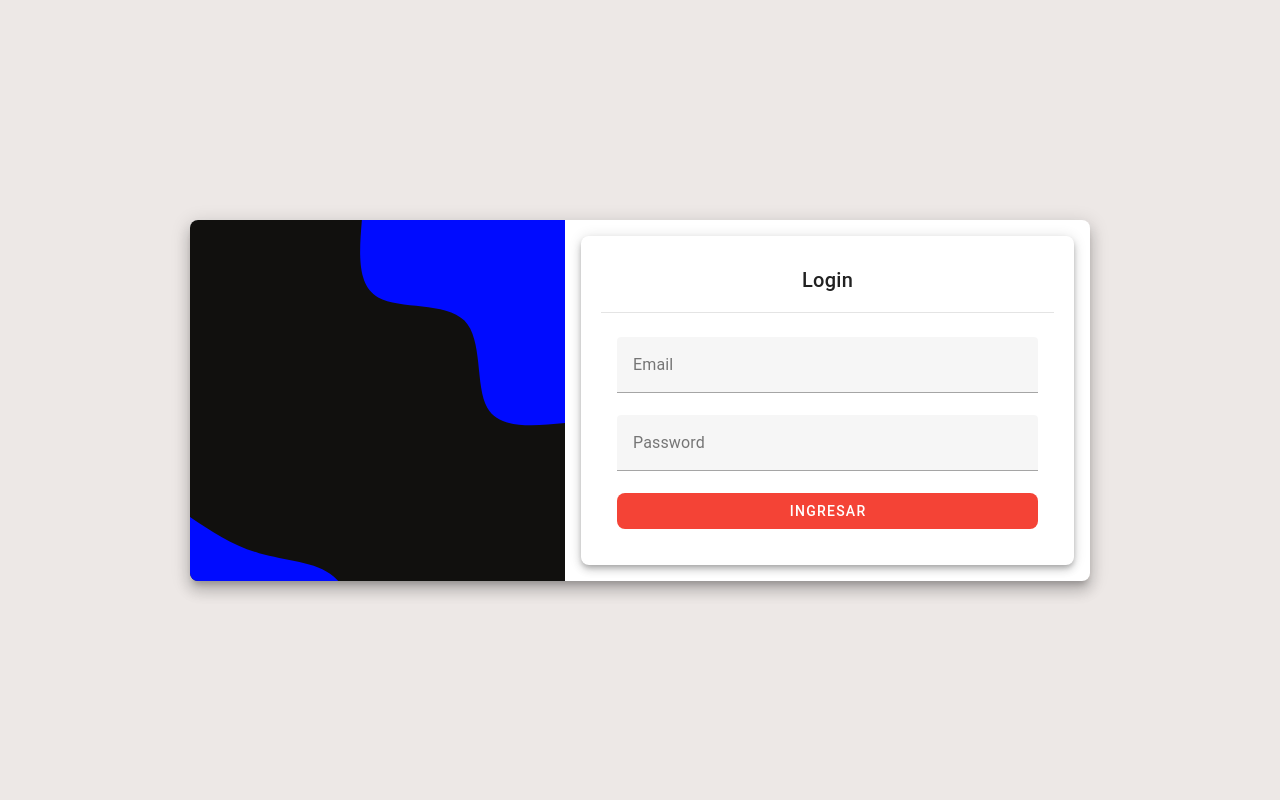
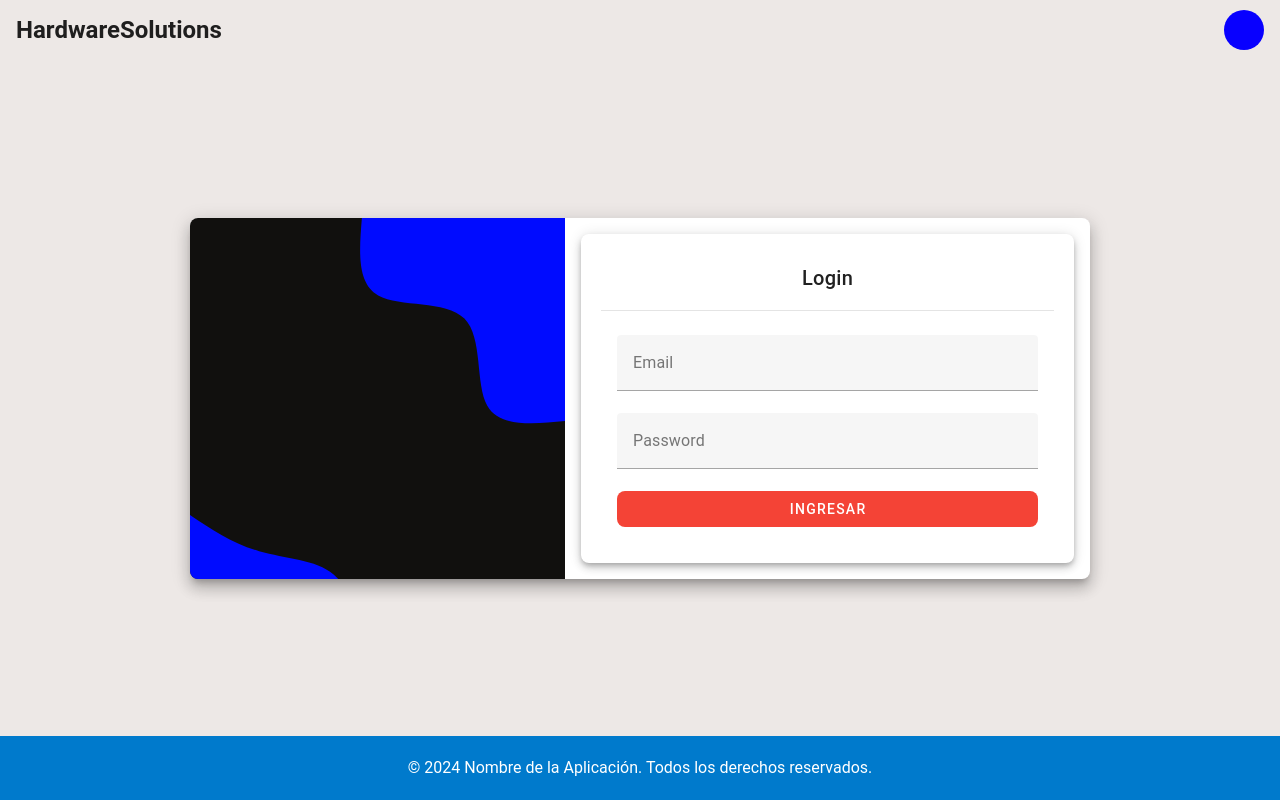
Before and after one commit to CharlyMx32/proyectoIntegradora, a Vue app: page /login in a window 1280 px wide. Built offline with nearby package versions, Linux system fonts and the light colour scheme.

Commit message:
global registro y login

```diff
--- a/src/GlobalHome.vue
+++ b/src/GlobalHome.vue
@@ -2,46 +2,13 @@
   <v-app id="inspire" :class="{ 'dark-theme': isDarkMode }">
     <!-- Encabezado -->
     <header>
-      <v-container class="py-0 fill-height" fluid>
-        <v-row align="center" no-gutters>
-          <!-- Título a la izquierda -->
-          <v-col>
-            <div class="navbar-title">HardwareSolutions</div>
-          </v-col>
-          <!-- Espacio a la derecha con el ícono de bolita rojiza -->
-          <v-col cols="auto" class="d-flex justify-end">
-            <v-menu offset-y>
-              <template #activator="{ props }">
-                <v-avatar
-                  v-bind="props"
-                  class="red-ball"
-                  size="40"
-                  @mouseenter="animateBall"
-                  @mouseleave="resetBall"
-                >
-                  <v-icon>mdi-menu</v-icon>
-                </v-avatar>
-              </template>
-              <v-list>
-                <v-list-item @click="handleButtonClick(0)">
-                  <v-list-item-title>Login</v-list-item-title>
-                </v-list-item>
-                <v-list-item @click="handleButtonClick(1)">
-                  <v-list-item-title>Registrarme</v-list-item-title>
-                </v-list-item>
-              </v-list>
-            </v-menu>
-          </v-col>
-        </v-row>
-      </v-container>
+      <HeaderComponent :title="'HardwareSolutions'" :menuItems="menuItems" />
     </header>
 
-    <!-- Contenido principal -->
     <main>
       <v-main :class="{ 'transition-effect': isTransitioning }">
         <v-container class="main-container">
           <v-row align="center">
-            <!-- Columna izquierda para el eslogan con efecto de paralaje -->
             <v-col cols="12" md="6" class="slogan-col">
               <div class="slogan-container">
                 <h1 class="slogan-text">
@@ -77,69 +44,163 @@
 
     <!-- Pie de página -->
     <footer>
-      <v-footer app class="footer">
-        <v-container fluid>
-          <v-row>
-            <v-col class="text-center">
-              <p>© 2024 Hardware Solutions. Todos los derechos reservados.</p>
-            </v-col>
-          </v-row>
-        </v-container>
-      </v-footer>
+      <div class="container">
+        <v-row align="center" justify="start">
+          <v-col cols="12" md="8" class="text-center">
+            <br />
+            <v-row
+              style="position: absolute; top: 870px; left: 40px; color: aliceblue"
+              class="social-icons"
+            >
+              <v-btn
+                icon
+                class="mx-2"
+                href="https://www.facebook.com/profile.php?id=100054380206513"
+                target="_blank"
+              >
+                <font-awesome-icon :icon="['fab', 'facebook']" />
+                <v-img class="icon" :src="logo" contain></v-img>
+              </v-btn>
+              <v-btn icon class="mx-2" href="https://whatsapp.com" target="_blank">
+                <v-icon size="30" class="white--text">mi-whatsapp></v-icon>
+              </v-btn>
+              <v-btn icon class="mx-2" href="https://instagram.com" target="_blank">
+                <v-icon size="30" class="white--text">mdi-instagram</v-icon>
+              </v-btn>
+            </v-row>
+
+            <h5 class="my-4 white--text">
+              <h3
+                style="
+                  position: absolute;
+                  top: 495px;
+                  left: 100px;
+                  color: #ffad00;
+                  font-size: 90.0606px;
+                "
+              >
+                Hardware
+                <br />Solutions
+              </h3>
+              <!---MAPA-->
+              <iframe
+                src="https://www.google.com/maps/embed?pb=!1m18!1m12!1m3!1d3600.655566511074!2d-103.41784522489935!3d25.51653121869297!2m3!1f0!2f0!3f0!3m2!1i1024!2i768!4f13.1!3m3!1m2!1s0x868fdb87c9af3bab%3A0x48699817edaff153!2sLa%20Fuente!5e0!3m2!1ses-419!2smx!4v1722614399479!5m2!1ses-419!2smx"
+                width="600"
+                height="240"
+                style="border: 0; position: absolute; top: 495px; right: 80px"
+                loading="lazy"
+                referrerpolicy="no-referrer-when-downgrade"
+              ></iframe>
+
+              <v-divider
+                class="border-opacity-200"
+                color="#E8EAF6"
+                style="
+                  width: 150vw;
+                  display: block;
+                  margin: 0 auto;
+                  position: relative;
+                  left: 50%;
+                  transform: translateX(-50%);
+                "
+              ></v-divider>
+
+              <v-btn
+                style="position: absolute; top: 850px; left: 400px; color: #ffad00"
+                class="transparent-btn"
+              >
+                Inicio
+              </v-btn>
+
+              <v-btn
+                style="position: absolute; top: 850px; left: 640px; color: #ffad00"
+                class="transparent-btn"
+                >Login</v-btn
+              >
+
+              <v-btn
+                style="position: absolute; top: 850px; left: 800px; color: #ffad00"
+                class="transparent-btn"
+                >Iniciar Secion</v-btn
+              >
+              <h3 style="position: absolute; top: 950px; left: 40px; color: aliceblue">
+                Telefono:8715265042
+              </h3>
+              <br />
+              <br />
+              <h3 style="position: absolute; top: 970px; left: 40px; color: aliceblue">
+                MundoElectronicoTRC@gmail.com
+              </h3>
+              <br />
+              <v-row style="position: absolute; top: 850px; left: 1020px; color: #ffad00">
+                <v-col cols="auto">
+                  <h3 style="color: #ffad00">Desarrolladores</h3>
+                </v-col>
+              </v-row>
+              <v-row
+                style="
+                  position: absolute;
+                  top: 850px;
+                  left: 1020px;
+                  color: #ffad00;
+                  font-size: 14px;
+                "
+              >
+                <v-col cols="auto">
+                  <h3 style="color: aliceblue">Carlos Centeno</h3>
+                </v-col>
+              </v-row>
+              <v-row style="position: absolute; top: 869px; left: 1020px; color: #ffad00">
+                <v-col cols="auto">
+                  <h3 style="color: aliceblue">Diana Ochoa</h3>
+                </v-col>
+              </v-row>
+              <v-row style="position: absolute; top: 889px; left: 1020px; color: #ffad00">
+                <v-col cols="auto">
+                  <h3 style="color: aliceblue">Marbella Perez</h3>
+                </v-col>
+              </v-row>
+              <v-row style="position: absolute; top: 910px; left: 1020px; color: #ffad00">
+                <v-col cols="auto">
+                  <h3 style="color: aliceblue">Edwin Lopez</h3>
+                </v-col>
+              </v-row>
+            </h5>
+            <v-row style="position: absolute; top: 850px; left: 1290px; color: #ffad00">
+              <v-col cols="auto">
+                <h4 style="color: #ffad00">Direccion</h4>
+              </v-col>
+            </v-row>
+            <v-row style="position: absolute; top: 850px; left: 1200px; color: #ffad00">
+              <v-col cols="auto">
+                <h4 style="color: aliceblue">
+                  Calle dia de la fuente No.1463 6 campestre la rosita , Torreón, Mexico
+                </h4>
+              </v-col>
+            </v-row>
+          </v-col>
+        </v-row>
+      </div>
     </footer>
   </v-app>
 </template>
 
 <script setup>
-import { ref, onMounted } from 'vue'
-import { useRouter } from 'vue-router'
-import anime from 'animejs'
+import { ref } from 'vue'
+import HeaderComponent from './components/Generales/navBlancoo.vue'
 
 // Estado y referencia a las rutas
 const isDarkMode = ref(false) // Estado para el tema oscuro
 const isTransitioning = ref(false) // Estado para controlar la animación
-const router = useRouter()
 
 // Manejo de clic en los botones de navegación
-const handleButtonClick = (index) => {
-  if (index === 0) {
-    router.push('/Login')
-  } else if (index === 1) {
-    router.push('/register')
-  }
-}
-
-// Animación de la bolita
-const animateBall = () => {
-  anime({
-    targets: '.red-ball',
-    scale: [
-      { value: 0.001, duration: 100 }, // Se reduce más
-      { value: 1.5, duration: 100 }, // Se agranda más
-      { value: 0.005, duration: 100 }, // Se reduce un poco
-      { value: 1, duration: 100 } // Vuelve al tamaño original
-    ],
-    easing: 'easeInOutSine',
-    loop: false
-  })
-}
-
-const resetBall = () => {
-  // Puedes añadir aquí cualquier animación que desees al salir del hover
-}
-
-// Ejecutar animación al montar el componente
-onMounted(() => {
-  // Aquí puedes añadir cualquier animación al montar el componente si es necesario
-})
+const menuItems = [
+  { name: 'Login', route: '/Login' },
+  { name: 'Registrarme', route: '/register' }
+]
 </script>
 
 <style scoped>
-:root {
-  --circle-top-right-out: polygon(50% 50%, 100% 0, 100% 100%, 0 100%, 0 0);
-  --circle-bottom-right-in: polygon(50% 50%, 100% 100%, 0 100%, 0 0, 100% 0);
-}
-
 @keyframes in-circle-swoop {
   from {
     clip-path: var(--circle-top-right-out);
@@ -152,38 +213,48 @@ onMounted(() => {
 #inspire {
   position: relative;
   overflow: hidden;
-  font-family: 'Roboto', sans-serif; /* Fuente global */
+  font-family: 'Roboto', sans-serif;
   display: flex;
   flex-direction: column;
-  min-height: 100vh; /* Asegura que el contenido llene la altura completa de la ventana */
+  min-height: 100vh; /* Asegura que el contenedor ocupe toda la altura de la ventana */
 }
 
-/* Estilos para la barra de navegación */
-.navbar {
-  box-shadow: none !important; /* Asegura que no haya sombra */
-  background-color: transparent !important; /* Asegura que el fondo sea transparente */
-  border-bottom: none !important; /* Elimina el borde inferior */
-  border-top: none !important; /* Elimina el borde superior si es necesario */
+.main-container {
+  padding: 20px; /* Ajusta según sea necesario */
+  flex: 1;
 }
 
-/* Estilos para el título de la barra de navegación */
-.navbar-title {
-  font-family: 'Roboto', sans-serif;
-  font-size: 24px;
-  font-weight: bold;
-  color: var(--v-text-base); /* Color del texto dependiendo del tema */
+/* Asegúrate de que los estilos globales no afecten el espacio superior */
+html,
+body {
+  margin: 0;
+  padding: 0;
+}
+
+main {
+  flex: 1; /* Permite que el contenido principal crezca para llenar el espacio disponible */
 }
 
 header {
-  margin-top: 20px;
+  margin-top: 15px;
+}
+
+footer {
+  display: flex;
+  justify-content: center;
+  align-items: center;
+  background-color: #11100e;
+  padding: 20px;
+  flex-shrink: 0; /* Evita que el footer se reduzca en tamaño */
 }
 
 .v-main {
   background-color: var(--v-background-base); /* Aplicar color de fondo del tema aquí */
 }
 
+/* Estilo del contenido principal */
 .main-container {
-  padding: 20px; /* Padding agregado al contenido principal */
+  padding: 20px;
   flex: 1; /* Permite que el contenedor principal crezca */
 }
 
@@ -200,17 +271,6 @@ header {
   align-items: center;
   justify-content: center;
   transition: transform 0.3s ease; /* Mantener transición suave si se usa también con anime.js */
-}
-
-/* Estilos para el pie de página */
-.footer {
-  background-color: var(--v-footer-background); /* Color de fondo del pie de página */
-  color: var(--v-footer-text); /* Color del texto del pie de página */
-  padding: 10px 0;
-}
-
-.main-container {
-  padding: 20px;
 }
 
 .slogan-col {
@@ -277,4 +337,32 @@ header {
   background-color: rgb(8, 0, 255); /* Color de la línea */
   z-index: -1; /* Asegura que la línea esté detrás del texto */
 }
+
+/* Pie de pagina */
+
+footer {
+  display: flex;
+  justify-content: center;
+  align-items: center;
+  height: 100vh;
+  background-color: #11100e;
+  padding: 20px;
+}
+
+.text {
+  color: #fff;
+  font-family: sans-serif;
+  text-align: center;
+  font-size: 30.0606px;
+  font-family: 'Calibri', sans-serif;
+}
+.white-text {
+  color: #000000;
+}
+.transparent-btn {
+  background-color: transparent;
+  color: currentColor; /* O puedes especificar un color aquí */
+  box-shadow: none; /* Elimina cualquier sombra que pueda tener el botón */
+  border: none; /* Elimina cualquier borde */
+}
 </style>
--- a/src/components/Generales/navBlancoo.vue
+++ b/src/components/Generales/navBlancoo.vue
@@ -1,83 +1,93 @@
+<!-- HeaderComponent.vue -->
 <template>
-  <header>
   <v-container class="py-0 fill-height" fluid>
-      <v-row align="center" no-gutters>
+    <v-row align="center" no-gutters class="navbar">
       <!-- Título a la izquierda -->
       <v-col>
-          <div class="navbar-title">HardwareSolutions</div>
+        <div class="navbar-title">{{ title }}</div>
       </v-col>
-        <!-- Espacio a la derecha con el ícono de bolita rojiza -->
+      <!-- Espacio a la derecha con el ícono de bolita rojiza y texto alternativo -->
       <v-col cols="auto" class="d-flex justify-end">
-          <v-menu offset-y>
-            <template #activator="{ props }">
-              <v-avatar
-                v-bind="props"
-                class="red-ball"
-                size="40"
-                @mouseenter="animateBall"
-                @mouseleave="resetBall"
-              >
+        <div class="d-flex align-center">
+          <v-avatar class="red-ball" size="40" @click="toggleText">
             <v-icon>mdi-menu</v-icon>
           </v-avatar>
-            </template>
-            <v-list>
-              <v-list-item
+          <ul class="text-list">
+            <li
               v-for="(item, index) in menuItems"
               :key="index"
-                @click="handleButtonClick(item.route)"
+              :class="{ hidden: !showText }"
+              @click="handleMenuItemClick(item)"
             >
-                <v-list-item-title>{{ item.text }}</v-list-item-title>
-              </v-list-item>
-            </v-list>
-          </v-menu>
+              {{ item.name }}
+            </li>
+          </ul>
+        </div>
       </v-col>
     </v-row>
   </v-container>
-  </header>
 </template>
 
 <script setup>
-import { defineProps } from 'vue'
+import { ref } from 'vue'
 import { useRouter } from 'vue-router'
 import anime from 'animejs'
 
-// Props del componente
+// Props para el componente
 const props = defineProps({
+  title: {
+    type: String,
+    default: 'Default Title'
+  },
   menuItems: {
     type: Array,
     default: () => []
   }
 })
 
+// Estado para mostrar/ocultar el texto
+const showText = ref(false)
+
+// Router para redireccionar
 const router = useRouter()
 
-// Manejo de clic en los botones de navegación
-const handleButtonClick = (route) => {
-  router.push(route)
+// Alternar la visibilidad del texto
+const toggleText = () => {
+  showText.value = !showText.value
+  animateBall()
 }
 
-// Animación de la bolita
+// Manejo de clic en los ítems del menú
+const handleMenuItemClick = (item) => {
+  if (item.route) {
+    router.push(item.route)
+  }
+  showText.value = false // Ocultar texto después de hacer clic
+}
+
+// Animación de la bolita (opcional)
 const animateBall = () => {
   anime({
     targets: '.red-ball',
     scale: [
-      { value: 0.001, duration: 100 }, // Se reduce más
-      { value: 1.5, duration: 100 }, // Se agranda más
-      { value: 0.005, duration: 100 }, // Se reduce un poco
-      { value: 1, duration: 100 } // Vuelve al tamaño original
+      { value: 0.001, duration: 100 },
+      { value: 1.5, duration: 100 },
+      { value: 0.005, duration: 100 },
+      { value: 1, duration: 100 }
     ],
     easing: 'easeInOutSine',
     loop: false
   })
 }
-
-const resetBall = () => {
-  // Puedes añadir aquí cualquier animación que desees al salir del hover
-}
 </script>
 
 <style scoped>
-/* Estilos para la barra de navegación */
+.navbar {
+  padding-top: 10px;
+  padding-bottom: 10px;
+  border-bottom: 1px solid var(--v-divider); /* Línea divisoria */
+}
+
 .navbar-title {
   font-family: 'Roboto', sans-serif;
   font-size: 24px;
@@ -88,10 +98,34 @@ const resetBall = () => {
 /* Estilos para la bolita roja */
 .red-ball {
   background-color: rgb(8, 0, 255);
-  border-radius: 50%; /* Forma circular */
+  border-radius: 50%;
   display: flex;
   align-items: center;
   justify-content: center;
-  transition: transform 0.3s ease; /* Mantener transición suave si se usa también con anime.js */
+  cursor: pointer;
+  transition: transform 0.3s ease;
+}
+
+/* Estilos para la lista de texto */
+.text-list {
+  list-style: none;
+  margin: 0;
+  padding: 0;
+  display: flex;
+  align-items: center;
+  transition: opacity 0.3s ease;
+}
+
+.text-list li {
+  margin-left: 10px;
+  padding: 10px;
+  cursor: pointer;
+  color: var(--v-text-base);
+  transition: opacity 0.3s ease;
+}
+
+/* Clase para ocultar el texto */
+.hidden {
+  display: none;
 }
 </style>
--- a/src/views/Admin/DashBoardAdmin.vue
+++ b/src/views/Admin/DashBoardAdmin.vue
@@ -46,7 +46,7 @@ const showWelcome = ref(true)
 
 setTimeout(() => {
   showWelcome.value = false
-}, 3000) // Duración de la animación en milisegundos
+}, 1500) // Duración de la animación en milisegundos
 
 const userName = ref(userStore.name)
 </script>
--- a/src/views/LoginFrom.vue
+++ b/src/views/LoginFrom.vue
@@ -1,5 +1,12 @@
 <template>
   <v-app>
+    <!-- Encabezado -->
+    <header>
+      <HeaderComponent :title="'HardwareSolutions'" :menuItems="menuItems" />
+    </header>
+
+    <!-- Contenido principal -->
+    <v-main>
       <v-container
         class="fill-height d-flex align-center justify-center gradient-background pa-0"
         fluid
@@ -22,24 +29,30 @@
                 <v-divider class="my-2"></v-divider>
                 <v-card-text>
                   <v-form @submit.prevent="login">
-                  <v-text-field v-model="email" label="Email" required></v-text-field>
+                    <v-text-field
+                      v-model="email"
+                      label="Email"
+                      required
+                      :rules="[emailRules]"
+                    ></v-text-field>
                     <v-text-field
                       v-model="password"
                       label="Password"
                       type="password"
                       required
+                      :rules="[passwordRules]"
                     ></v-text-field>
                     <v-btn type="submit" color="red darken-2" dark block>Ingresar</v-btn>
                   </v-form>
                   <!-- Mensaje de error -->
                   <v-snackbar
-                  v-if="authStore.errorMessage"
+                    v-if="showErrorSnackbar"
                     v-model="showErrorSnackbar"
                     color="error"
                     timeout="3000"
                     @input="clearErrorMessage"
                   >
-                  {{ authStore.errorMessage }}
+                    {{ errorMessage }}
                   </v-snackbar>
                 </v-card-text>
               </v-card>
@@ -47,6 +60,14 @@
           </v-row>
         </v-card>
       </v-container>
+    </v-main>
+
+    <!-- Pie de página -->
+    <v-footer app color="primary" dark>
+      <v-col class="text-center">
+        <span>© 2024 Nombre de la Aplicación. Todos los derechos reservados.</span>
+      </v-col>
+    </v-footer>
   </v-app>
 </template>
 
@@ -54,14 +75,29 @@
 import { ref } from 'vue'
 import { useAuthStore } from '@/stores/authStore'
 import { useRouter } from 'vue-router'
+import HeaderComponent from '@/components/Generales/navBlancoo.vue'
 
 const email = ref('')
 const password = ref('')
 const authStore = useAuthStore()
 const router = useRouter()
 const showErrorSnackbar = ref(false)
+const errorMessage = ref('')
+
+const emailRules = [
+  (v) => !!v || 'El email es requerido',
+  (v) => /.+@.+\..+/.test(v) || 'El email debe ser válido'
+]
+
+const passwordRules = [(v) => !!v || 'La contraseña es requerida']
 
 const login = async () => {
+  if (!email.value || !password.value) {
+    errorMessage.value = 'Por favor, complete todos los campos.'
+    showErrorSnackbar.value = true
+    return
+  }
+
   try {
     await authStore.login(email.value, password.value)
 
@@ -87,9 +123,20 @@ const login = async () => {
     }
   } catch (error) {
     console.error('Error en el inicio de sesión:', error)
+    errorMessage.value = 'Credenciales incorrectas. Inténtalo de nuevo.'
     showErrorSnackbar.value = true
   }
 }
+
+const clearErrorMessage = () => {
+  showErrorSnackbar.value = false
+  errorMessage.value = ''
+}
+
+const menuItems = [
+  { name: 'Home', route: '/Global' },
+  { name: 'Registrarme', route: '/register' }
+]
 </script>
 
 <style scoped>
--- a/src/views/RegistroFrom.vue
+++ b/src/views/RegistroFrom.vue
@@ -2,38 +2,7 @@
   <v-app>
     <!-- Encabezado -->
     <header>
-      <v-container class="py-0 fill-height" fluid>
-        <v-row align="center" no-gutters>
-          <!-- Título a la izquierda -->
-          <v-col>
-            <div class="navbar-title">HardwareSolutions</div>
-          </v-col>
-          <!-- Espacio a la derecha con el ícono de bolita rojiza -->
-          <v-col cols="auto" class="d-flex justify-end">
-            <v-menu offset-y>
-              <template #activator="{ props }">
-                <v-avatar
-                  v-bind="props"
-                  class="red-ball"
-                  size="40"
-                  @mouseenter="animateBall"
-                  @mouseleave="resetBall"
-                >
-                  <v-icon>mdi-menu</v-icon>
-                </v-avatar>
-              </template>
-              <v-list>
-                <v-list-item @click="handleButtonClick(0)">
-                  <v-list-item-title>Login</v-list-item-title>
-                </v-list-item>
-                <v-list-item @click="handleButtonClick(1)">
-                  <v-list-item-title>Registrarme</v-list-item-title>
-                </v-list-item>
-              </v-list>
-            </v-menu>
-          </v-col>
-        </v-row>
-      </v-container>
+      <HeaderComponent :title="'HardwareSolutions'" :menuItems="menuItems" />
     </header>
 
     <!-- Contenido Principal -->
@@ -93,6 +62,8 @@
                       <v-btn color="primary" @click="nextStep" class="mt-4">Continuar</v-btn>
                     </template>
                     <template v-else>
+                      <v-row>
+                        <v-col cols="12">
                           <v-text-field
                             id="correo"
                             label="Correo"
@@ -101,6 +72,8 @@
                             dense
                             class="minimalista mb-3"
                           />
+                        </v-col>
+                        <v-col cols="12">
                           <v-text-field
                             id="contraseña"
                             label="Contraseña"
@@ -110,6 +83,8 @@
                             dense
                             class="minimalista mb-3"
                           />
+                        </v-col>
+                        <v-col cols="12">
                           <v-text-field
                             id="confirmarContraseña"
                             label="Confirmar Contraseña"
@@ -119,7 +94,16 @@
                             dense
                             class="minimalista mb-3"
                           />
-                      <v-btn color="primary" @click="registrarse" class="mt-4">Registrarse</v-btn>
+                        </v-col>
+                      </v-row>
+                      <v-btn color="primary" @click="prevStep" class="mt-4 mr-2">Regresar</v-btn>
+                      <v-btn
+                        color="primary"
+                        :disabled="!isFormComplete"
+                        @click="registrarse"
+                        class="mt-4"
+                        >Registrarse</v-btn
+                      >
                     </template>
                   </v-form>
                 </v-col>
@@ -164,9 +148,9 @@
 </template>
 
 <script setup>
-import { ref } from 'vue'
+import { ref, computed } from 'vue'
 import axios from '../axiosconf'
-import anime from 'animejs'
+import HeaderComponent from '@/components/Generales/navBlancoo.vue'
 
 const step = ref(1)
 const form = ref({
@@ -187,6 +171,21 @@ const idRolCliente = 2
 function nextStep() {
   step.value = 2
 }
+
+function prevStep() {
+  step.value = 1
+}
+
+const isFormComplete = computed(() => {
+  return (
+    form.value.nombre &&
+    form.value.apellido_paterno &&
+    form.value.apellido_materno &&
+    form.value.correo &&
+    form.value.contraseña &&
+    form.value.confirmarContraseña
+  )
+})
 
 function validarFormulario() {
   if (!form.value.nombre || !form.value.apellido_paterno || !form.value.apellido_materno) {
@@ -255,32 +254,10 @@ function clearErrorMessage() {
   showErrorSnackbar.value = false
 }
 
-function handleButtonClick(index) {
-  // Aquí puedes manejar los clics en los ítems del menú
-  if (index === 0) {
-    window.location.href = '/login'
-  } else if (index === 1) {
-    window.location.href = '/register'
-  }
-}
-
-const animateBall = () => {
-  anime({
-    targets: '.red-ball',
-    scale: [
-      { value: 0.001, duration: 100 }, // Se reduce más
-      { value: 1.5, duration: 100 }, // Se agranda más
-      { value: 0.005, duration: 100 }, // Se reduce un poco
-      { value: 1, duration: 100 } // Vuelve al tamaño original
-    ],
-    easing: 'easeInOutSine',
-    loop: false
-  })
-}
-
-const resetBall = () => {
-  // Puedes añadir aquí cualquier animación que desees al salir del hover
-}
+const menuItems = [
+  { name: 'Home', route: '/Global' },
+  { name: 'Login', route: '/login' }
+]
 </script>
 
 <style scoped>
```
Also changed, not shown: src/components/Generales/BarraLateralEmpleados.vue (+0 -18 lines). Lines whose indentation alone changed are shown as unchanged.
